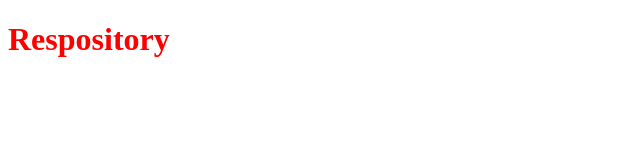
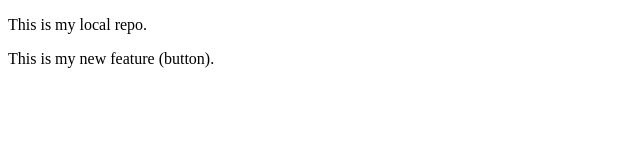
Before and after one commit to Gausha606/Demo, a plain HTML site: page index.html in a window 1280 px wide. Shown: the whole page, without its empty margins (0-640 px from the left). Drawn offline with Linux system fonts and the light colour scheme.

```diff
--- a/index.html
+++ b/index.html
@@ -7,7 +7,9 @@
   <link rel="stylesheet" href="style.css">
 </head>
 <body>
-  <h1>Respository</h1>
+  <p>This is my local repo.</p>
+  <p>This is my new feature (button).</p>
+
 
 </body>
 </html>
```
